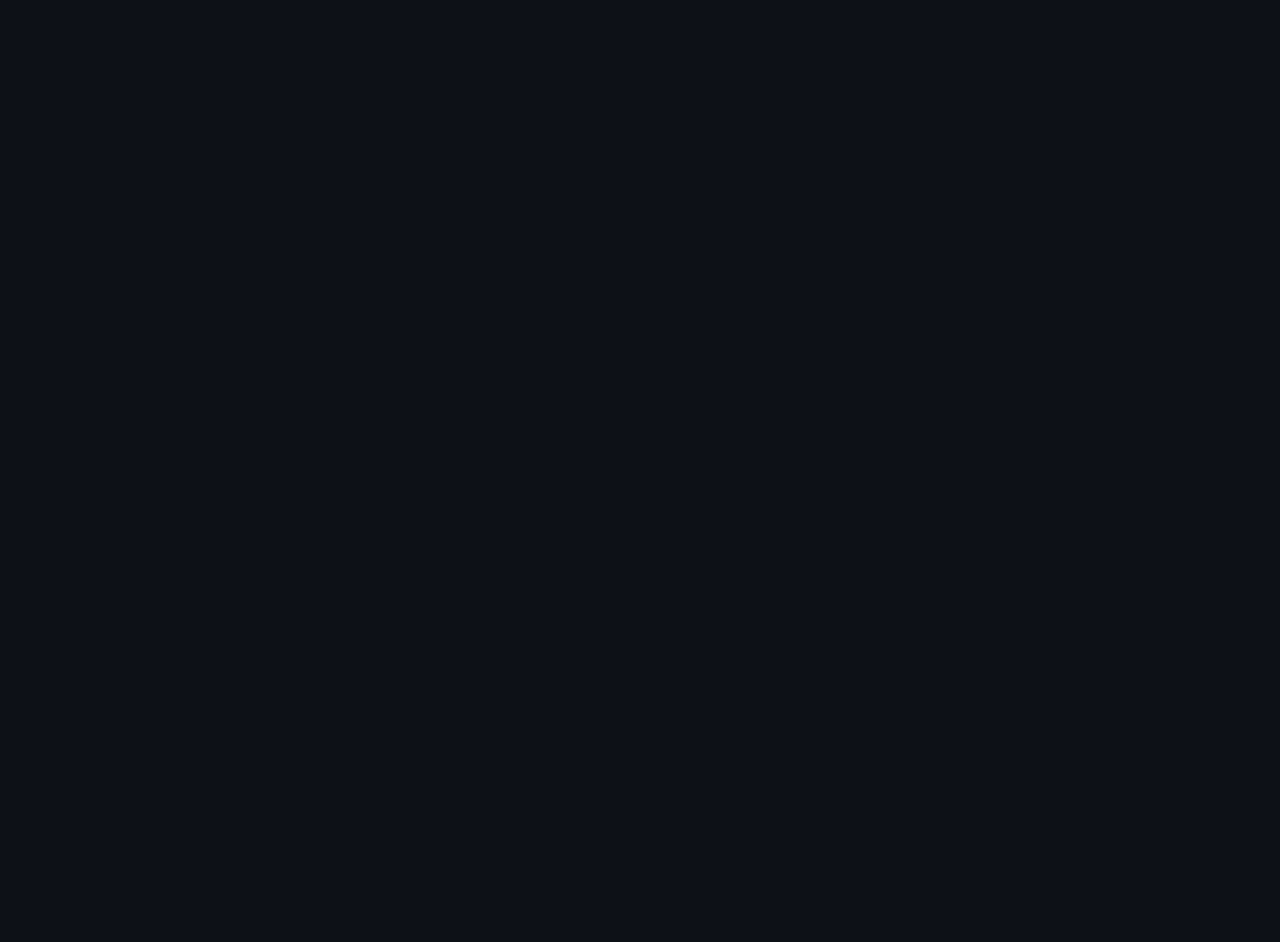
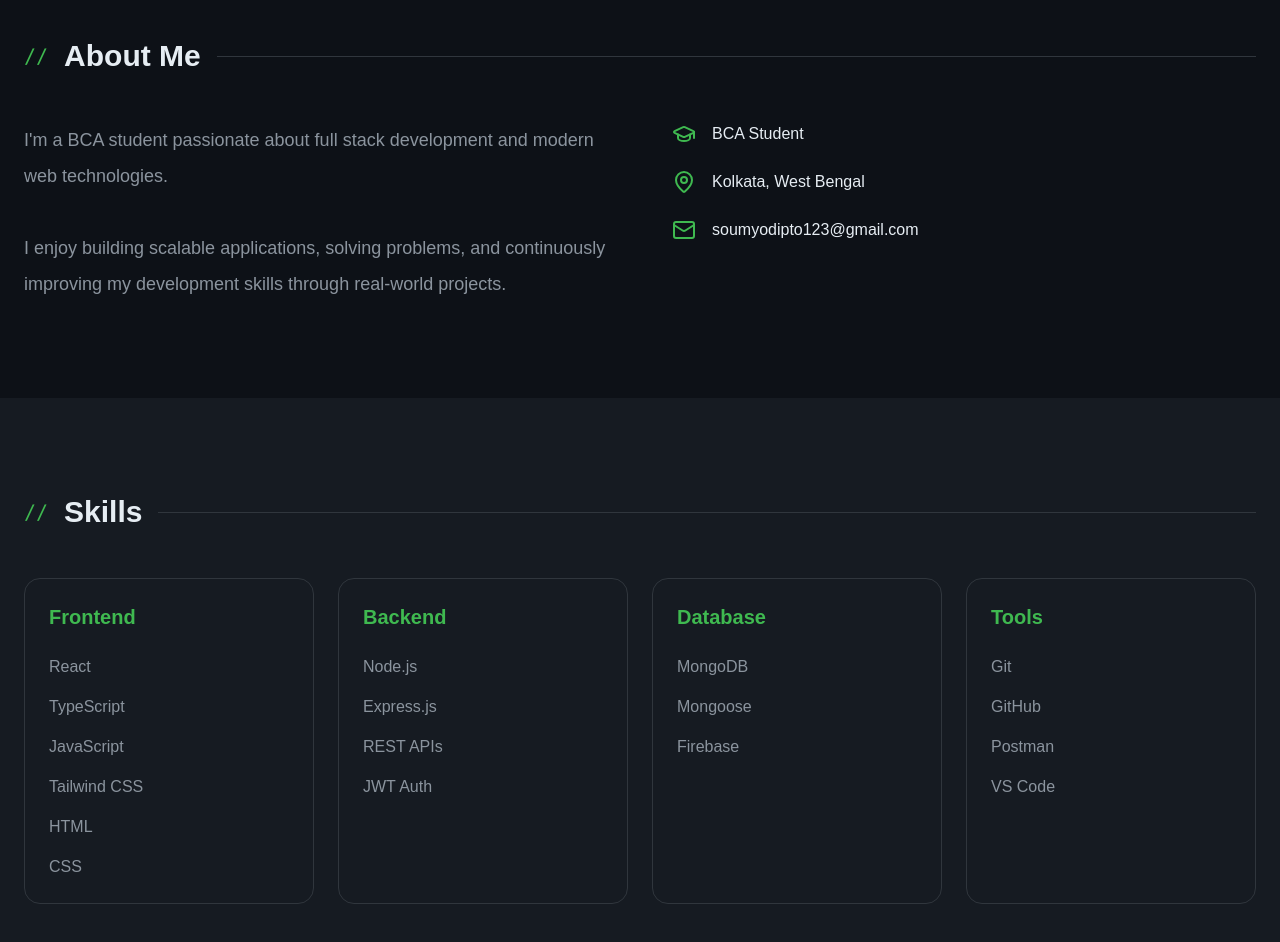
Before and after one commit to Soumyodipto68/my-portfolio, a React (Vite) app: page / in a window 1280 px wide. Shown: the part 680-1622 px from the top of the page. Before the commit the page ends 800 px from the top, so only its background shows below. Built offline with nearby package versions, Linux system fonts and the light colour scheme.

Commit message:
project data added !!

```diff
--- a/src/App.tsx
+++ b/src/App.tsx
@@ -1,14 +1,22 @@
 import Navbar from "./components/Navbar";
 import Hero from "./section/Hero";
+import About from "./section/About";
+import Skills from "./section/Skills";
 
 function App() {
   return (
     <>
     <main className="bg-[#0d1117] text-[#e6edf3] min-h-screen">
       <Navbar />
+
       <Hero />
+
+      <About />
+
+      <Skills />
     </main>
     </>
+
   );
 }
 
--- /dev/null
+++ b/src/data/projects.ts
@@ -0,0 +1,55 @@
+export const projects = [
+  {
+    title: "Local Service Provider Platform",
+
+    description:
+      "A full-stack MERN platform where users can book nearby services and providers can manage bookings through a dashboard.",
+
+    tech: [
+      "React",
+      "TypeScript",
+      "Tailwind",
+      "Node.js",
+      "MongoDB",
+    ],
+
+    github: "#",
+
+    live: "#",
+  },
+
+  {
+    title: "Authentication System",
+
+    description:
+      "Modern authentication application with login, registration, protected routes, and JWT authentication.",
+
+    tech: [
+      "React",
+      "Express",
+      "MongoDB",
+      "JWT",
+    ],
+
+    github: "#",
+
+    live: "#",
+  },
+
+  {
+    title: "Weather Dashboard",
+
+    description:
+      "Responsive weather application with live API integration and modern UI design.",
+
+    tech: [
+      "React",
+      "Tailwind",
+      "API",
+    ],
+
+    github: "#",
+
+    live: "#",
+  },
+];
```
